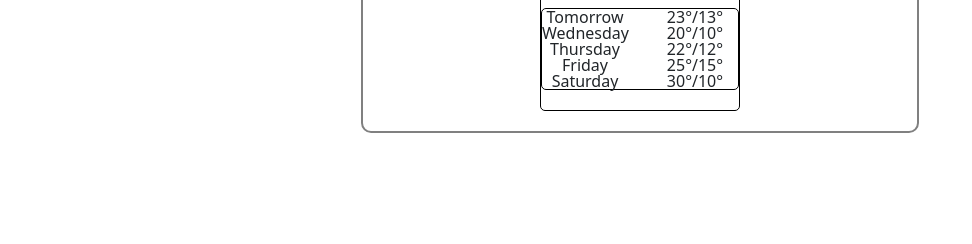
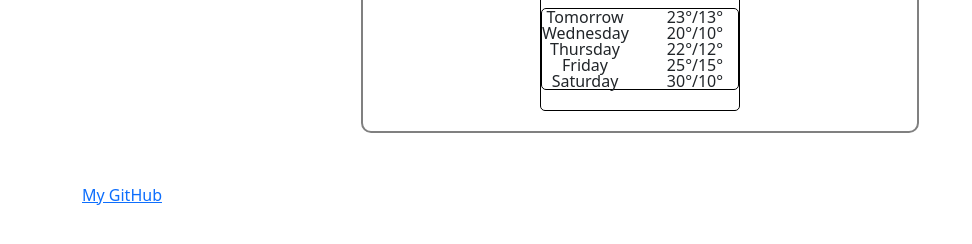
Before and after one commit to VickyPfaffi/first-project, a plain HTML site: page index.html in a window 1280 px wide. Shown: the part 442-686 px from the top of the page, without its empty margins (0-972 px from the left). Drawn offline with nearby package versions, Linux system fonts and the light colour scheme.

Commit message:
Update index.html

```diff
--- a/index.html
+++ b/index.html
@@ -76,6 +76,13 @@
         </div>
       </div>
     </div>
+    <footer>
+      <a href="https://github.com/VickyPfaffi"
+      class="github"
+      target="_blank"
+      title="My GitHub"
+      >My GitHub</a>
+    </footer>
     <script src="src/index.js"></script>
   </body>
 </html>
```
